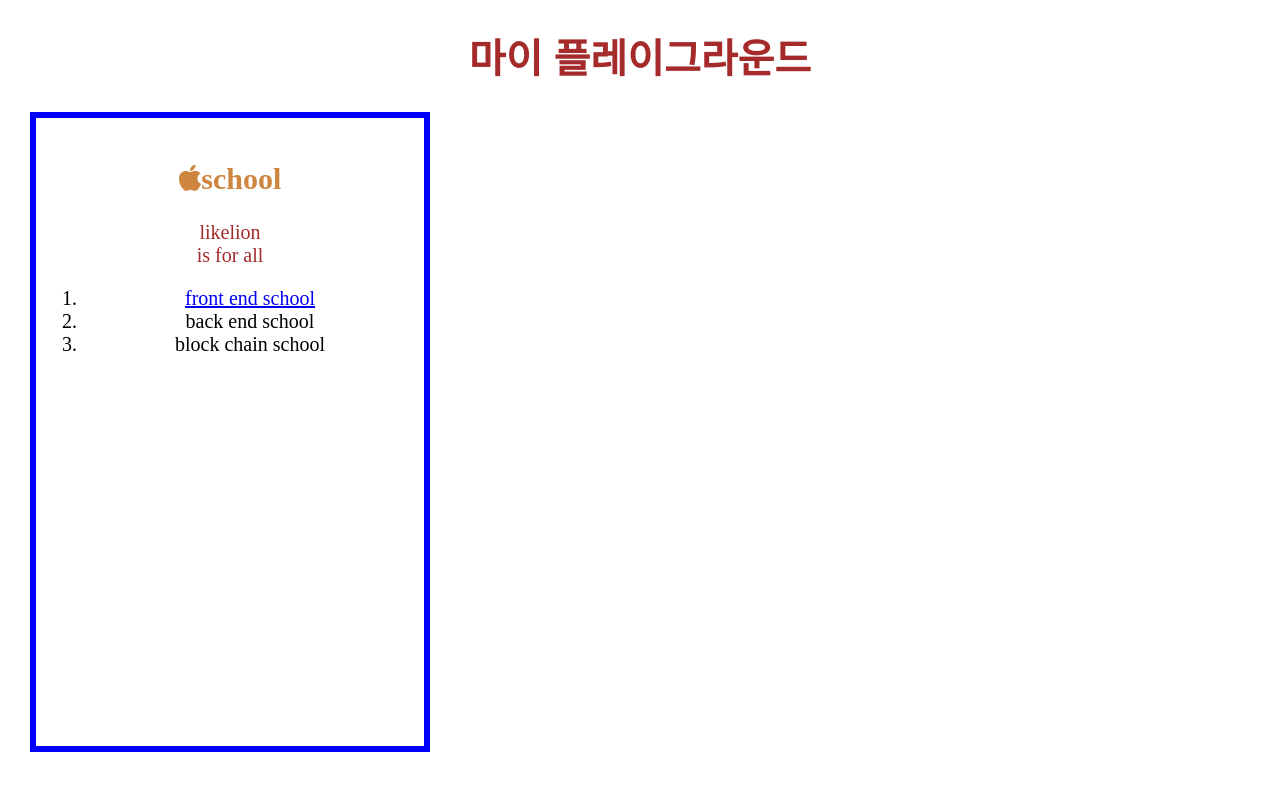
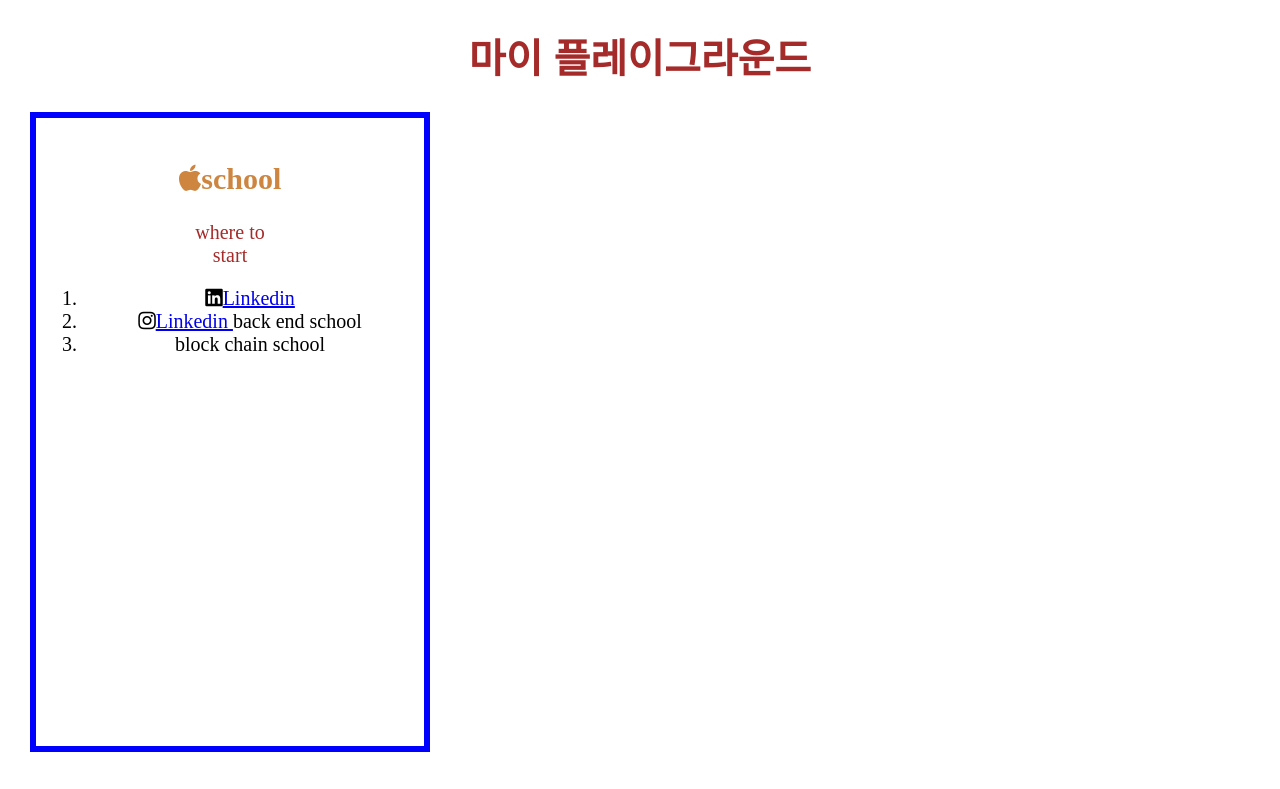
Before and after one commit to annajslee/annajslee.github.io, a plain HTML site: page index.html in a window 1280 px wide. Shown: the top 789 px of the page. Drawn offline with Linux system fonts and the light colour scheme; a web font is replaced by a local one.

Commit message:
CSS modifications

```diff
--- a/index.html
+++ b/index.html
@@ -21,14 +21,15 @@
     <h1>마이 플레이그라운드</h1>
     <div>
         <h2><i class="fab fa-apple"></i>school</h2>
-        <p class="coding">likelion <br>is for all</p>
+        <p class="coding">where to <br>start</p>
         <!-- <p>what is ear</p> -->
 
         <ol>
-            <li><a href="https://www.google.com">front end school
+            <li><i class="fab fa-linkedin"></i><a href="https://www.linkedin.com/in/annajisulee/">Linkedin
                 </a>
             </li>
-            <li>back end school</li>
+            <li><i class="fab fa-instagram"></i><a href="https://www.linkedin.com/in/annajisulee/">Linkedin
+            </a>back end school</li>
             <li>block chain school</li>
         </ol>
     </div>
```
